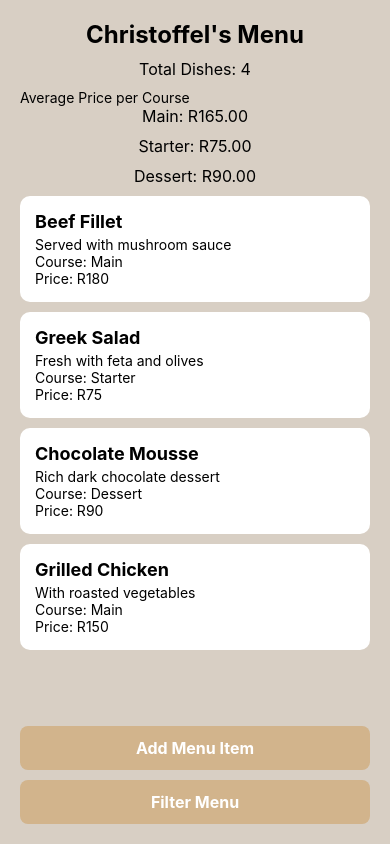
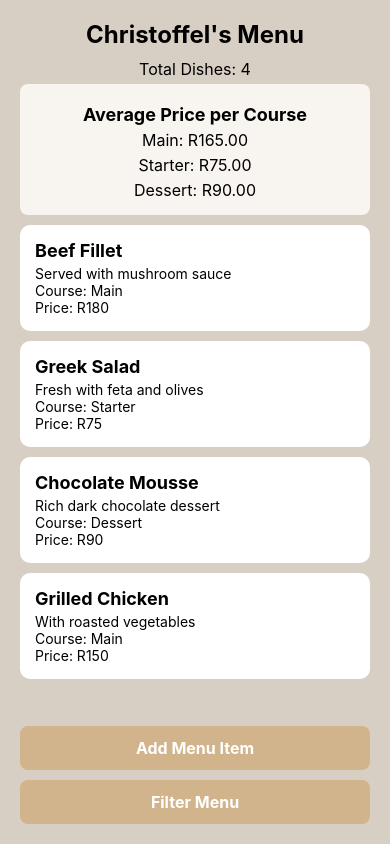
Before and after one commit to Natz-reddy/part-2, a React Native app: screen / in a window 390 px wide. Built offline with nearby package versions, Linux system fonts and the light colour scheme.

Commit message:
style
adding more style to house the new average part properly and fits in the proj properly

```diff
--- a/HomeScreen.js
+++ b/HomeScreen.js
@@ -90,7 +90,9 @@ export default function HomeScreen({ navigation, route, menuItems, setMenuItems
 const styles = StyleSheet.create({
   container: { flex: 1, padding: 20, backgroundColor: '#d8cfc4' },
   title: { fontSize: 24, fontWeight: 'bold', textAlign: 'center', marginBottom: 10, color: '#000' },
-  subtitle: { fontSize: 16, textAlign: 'center', marginBottom: 10, color: '#000' },
+  subtitle: { fontSize: 16, textAlign: 'center', marginBottom: 5, color: '#000' },
+  sectionTitle: { fontSize: 18, fontWeight: 'bold', textAlign: 'center', marginTop: 10, marginBottom: 5, color: '#000' },
+  averageContainer: { backgroundColor: '#f8f4ef', borderRadius: 8, padding: 10, marginBottom: 10 },
   empty: { textAlign: 'center', fontStyle: 'italic', marginTop: 40, color: '#000' },
   card: { backgroundColor: '#fff', borderRadius: 10, padding: 15, marginBottom: 10 },
   name: { fontSize: 18, fontWeight: 'bold', marginBottom: 4 },
```
